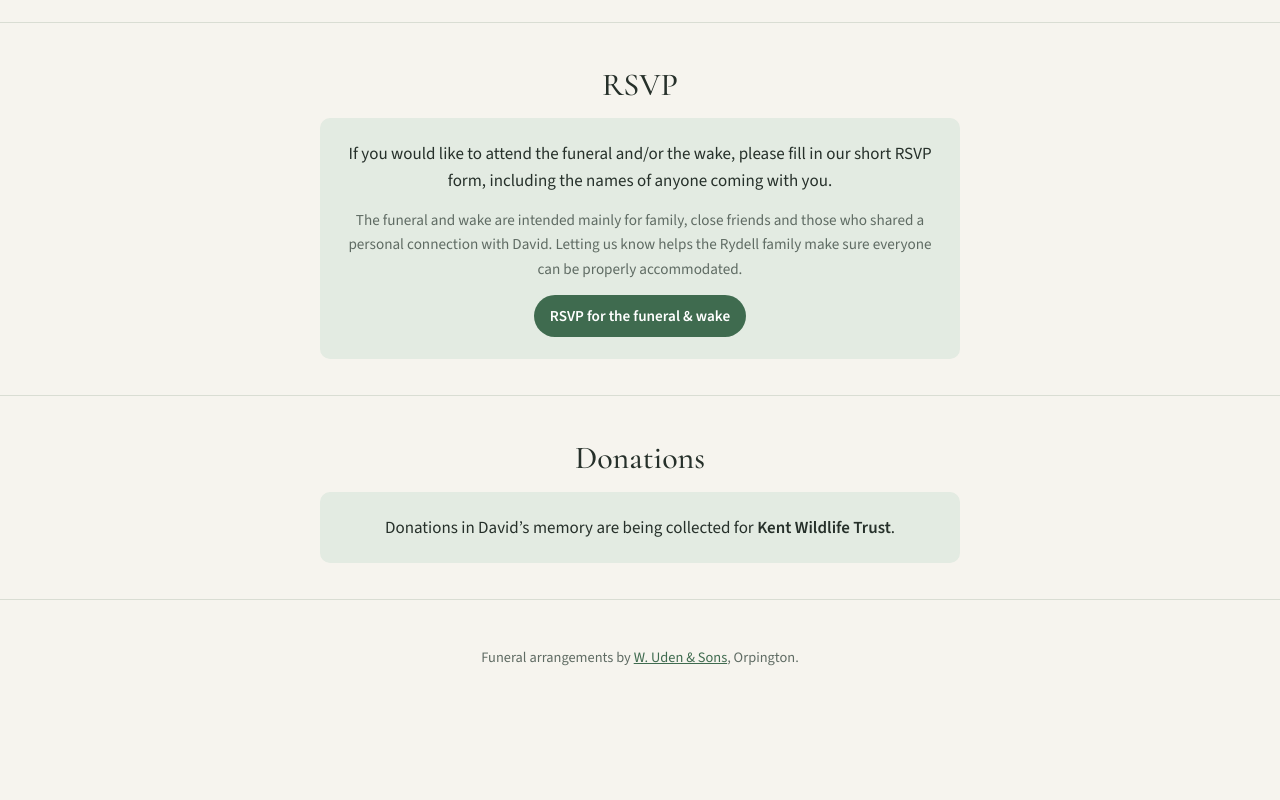
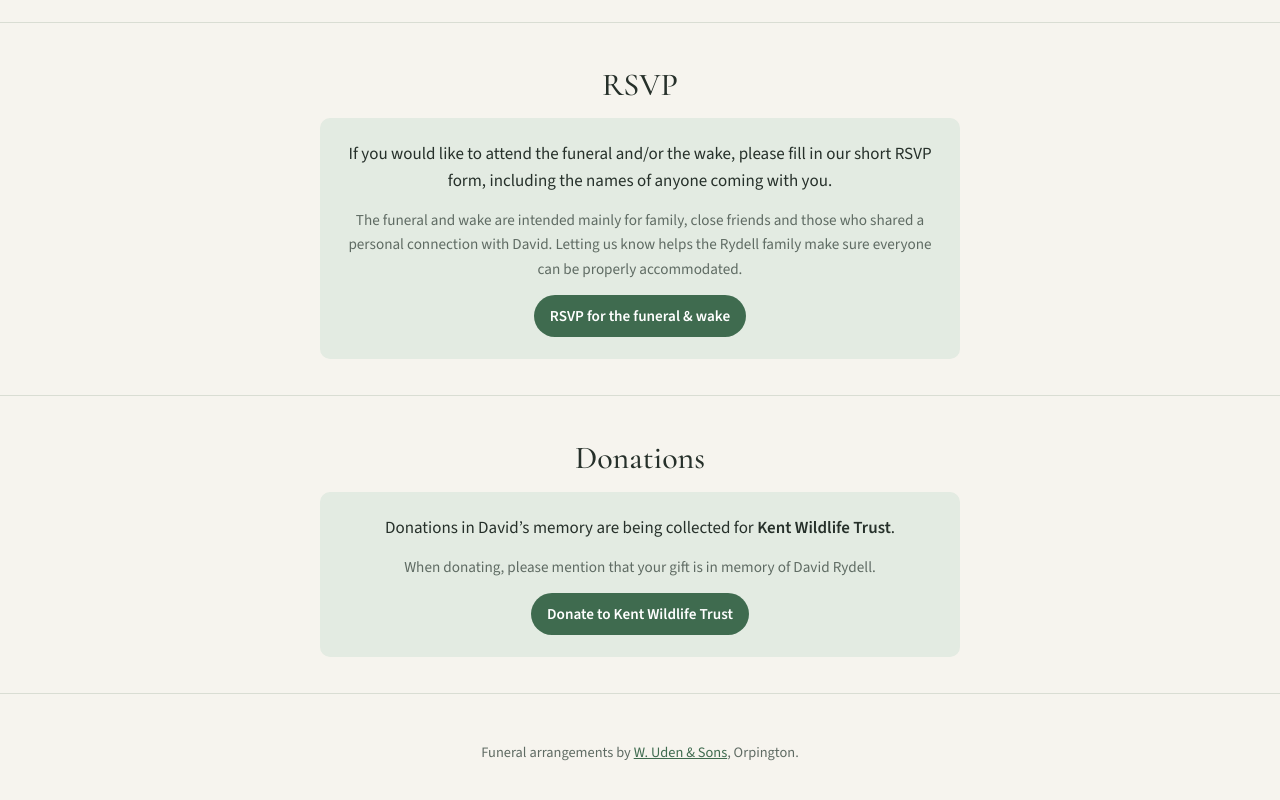
Before and after one commit to JoshRydell/david-rydell, a plain HTML site: page index.html in a window 1280 px wide. Shown: the part 1372-2172 px from the top of the page. Before the commit the page ends 2104 px from the top, so only its background shows below. Drawn offline with nearby package versions, Linux system fonts and the light colour scheme.

Commit message:
Link donations to Kent Wildlife Trust's in-memory page
Co-Authored-By: Claude Opus 5.5 <noreply@anthropic.com>

```diff
--- a/index.html
+++ b/index.html
@@ -211,6 +211,8 @@
         <h2 id="donations-h">Donations</h2>
         <div class="notice">
           <p>Donations in David&rsquo;s memory are being collected for <strong>Kent Wildlife Trust</strong>.</p>
+          <p class="small">When donating, please mention that your gift is in memory of David Rydell.</p>
+          <p><a class="btn" href="https://www.kentwildlifetrust.org.uk/donate/in-memoriam" target="_blank" rel="noopener">Donate to Kent Wildlife Trust</a></p>
         </div>
       </div>
     </section>
```
